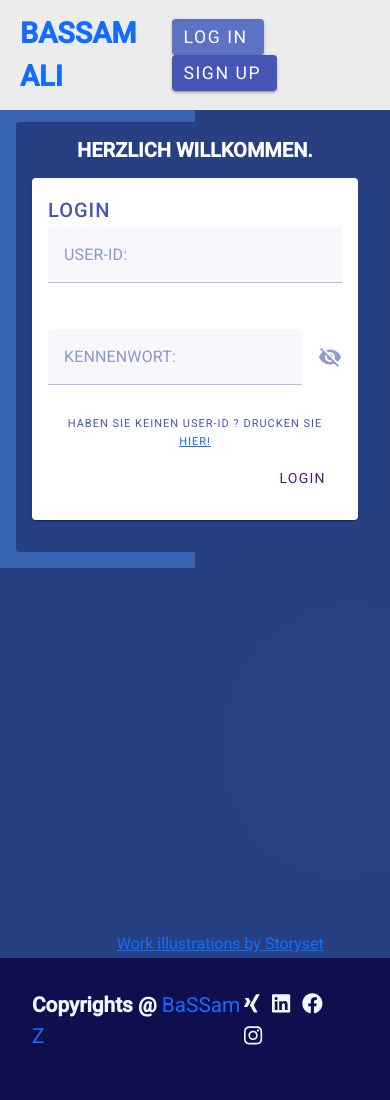
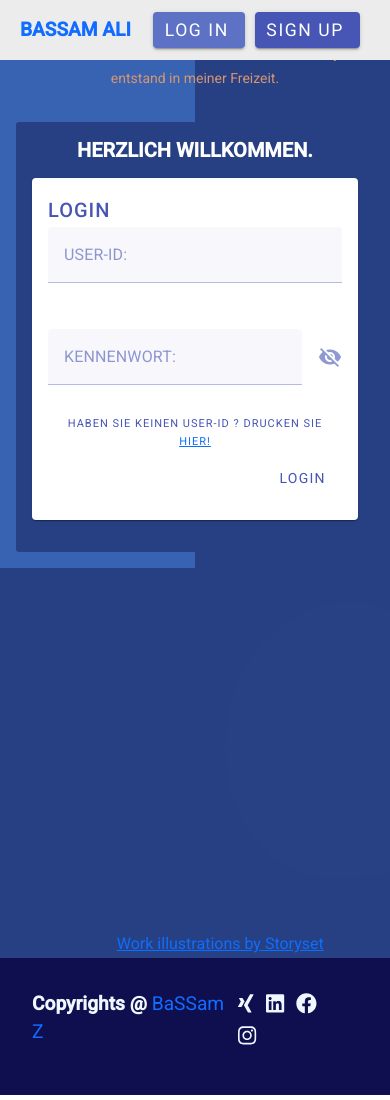
Before and after one commit to Bassam-Z/Kontaktaufnahme-und-Dinsleistungen-Vue.js-MongoDB-JSON, a Vue app in the folder Frontend/: page /userLogin in a window 390 px wide. Built offline with nearby package versions, Linux system fonts and the light colour scheme.

Commit message:
@media angepassst

```diff
--- a/Frontend/src/assets/main.css
+++ b/Frontend/src/assets/main.css
@@ -46,7 +46,12 @@ text-align: center;
   .title{
       font-size: 1.8em;
   }
-
+  .logo{
+    font-size: 1.2em;
+  }
+  .footer-title{
+    font-size: 1.2em;
+  }
   section{
       padding: 80px 20px;
   }
@@ -70,7 +75,13 @@ text-align: center;
       font-size: 12px;
   }
   section{
-      padding: 40px 16px;
+      padding: 70px 16px;
+  }
+  .logo{
+    font-size: 1.2em;
+  }
+  .footer-title{
+    font-size: 1.2em;
   }
   .main-content h2{
       font-size: 0.8em;
@@ -94,6 +105,12 @@ text-align: center;
   }
   .title{
       font-size: 1.2em;
+  }
+  .logo{
+    font-size: 1.2em;
+  }
+  .footer-title{
+    font-size: 1.2em;
   }
   .main {
       font-size: 12em;
--- a/Frontend/src/components/MapNave.vue
+++ b/Frontend/src/components/MapNave.vue
@@ -1,6 +1,6 @@
 <template>
     <div class="heading">
-      <h1>Hier wohne ich ^^</h1>
+      <h1>Mein wohnort <i class="fa-solid fa-location-dot"></i></h1>
     </div>
   </template>
 
--- a/Frontend/src/components/login.vue
+++ b/Frontend/src/components/login.vue
@@ -35,7 +35,7 @@
                     </v-row>
                     <v-card-actions class="modal-footer">
                         <p style="margin-right: auto;font-size: 11px;">haben Sie keinen  User-ID ? drucken Sie <a href="/userRegister">hier!</a></p>
-                        <v-btn class="btn" style="color:#4c1d87 ;"  @click="userLogin()">Login</v-btn>
+                        <v-btn class="btn" @click="userLogin()">Login</v-btn>
                         <!-- <v-btn @click="statsChenge()">test</v-btn> -->
                         <!-- <v-btn class="btn btn-primary" style="margin-right: 10px;" @click="this.loginDialogClose()" >Schließen</v-btn> -->
                     </v-card-actions>
@@ -52,7 +52,7 @@ export default {
     name:'Anmelden',
     props:['istLogin'],
     data(){
-    return{
+    return {
 
 
         // istWas: nameStore(),
@@ -76,7 +76,7 @@ export default {
                 min: v => v.length >= 3 || 'Min 3 characters',
                 email: () => this.validateEmail || 'ungültig',
             }
-    }
+        }
     },
     watch: {
 
```
